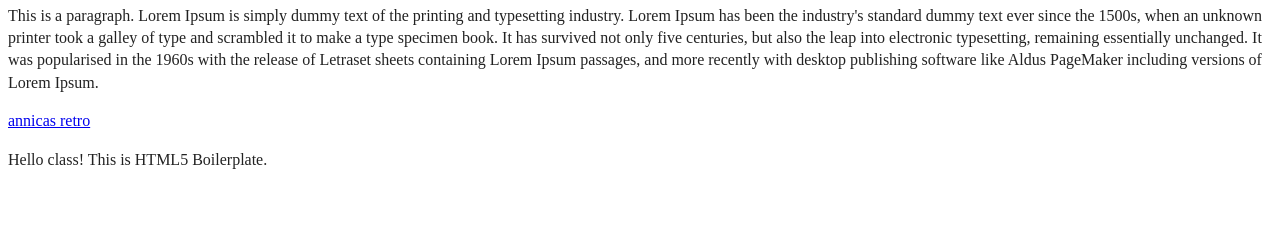
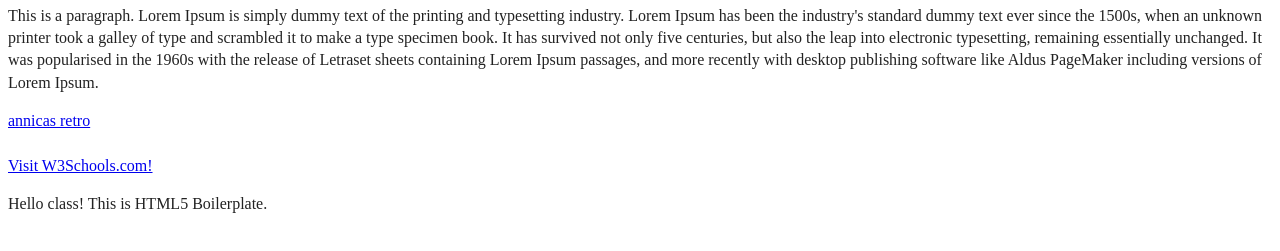
Before and after one commit to annica-gif/HTMLAssignment, a website built with webpack: page P0-HelloWorld/index.html in a window 1280 px wide. Shown: the part 83-334 px from the top of the page. Built offline with nearby package versions, Linux system fonts and the light colour scheme.

Commit message:
changed url
to w3 schools

```diff
--- a/P0-HelloWorld/index.html
+++ b/P0-HelloWorld/index.html
@@ -9,7 +9,9 @@
   <p>This is a paragraph. Lorem Ipsum is simply dummy text of the printing and typesetting industry. Lorem Ipsum has been the industry's standard dummy text ever since the 1500s, when an unknown printer took a galley of type and scrambled it to make a type specimen book. It has survived not only five centuries, but also the leap into electronic typesetting, remaining essentially unchanged. It was popularised in the 1960s with the release of Letraset sheets containing Lorem Ipsum passages, and more recently with desktop publishing software like Aldus PageMaker including versions of Lorem Ipsum.</p>
   <link rel="stylesheet" href="css/style.css">
 
-  <a href=“https://webbshopretro.netlify.app/”> annicas retro </a>
+  <a href=“https://webbshopretro.netlify.app/”> annicas retro </a><br>
+</br>
+  <a href="https://www.w3schools.com/">Visit W3Schools.com!</a>
 
   <meta name="description" content="">
 
```
